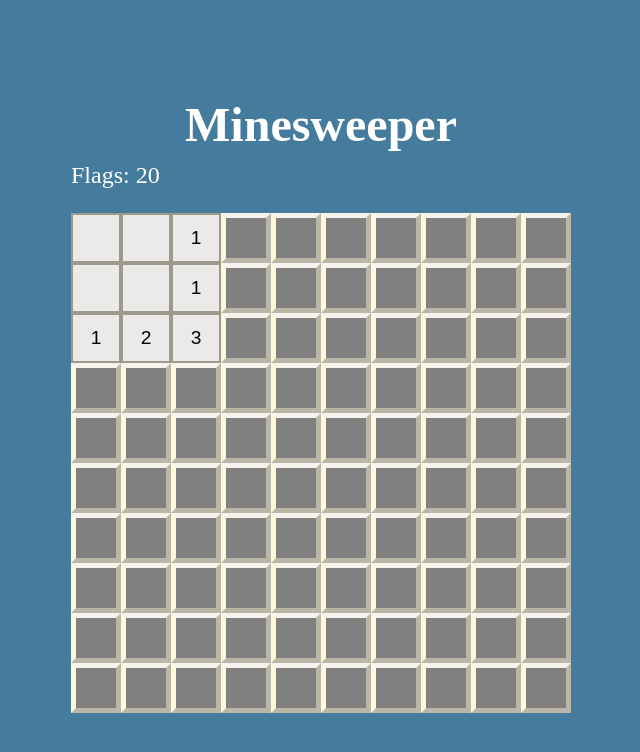
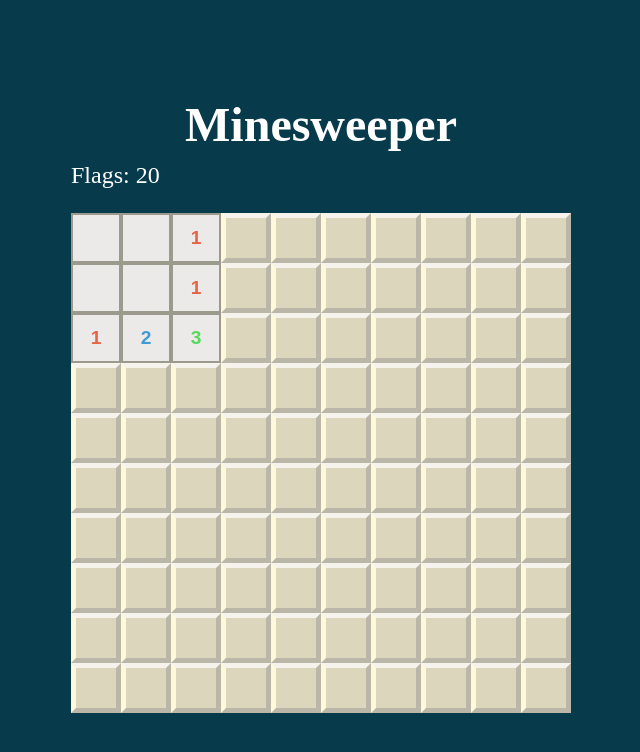
Before and after one commit to letamin/Games, a plain HTML site: page minesweeper.html in a window 1280 px wide. Both pictures are taken after a click on the element 415 px from the left and 238 px from the top of the page. Shown: the whole page, without its empty margins (319-959 px from the left). Drawn offline with Linux system fonts and the light colour scheme.

Commit message:
minesweeper style updated

```diff
--- a/css/blackjack.style.css
+++ b/css/blackjack.style.css
@@ -112,8 +112,8 @@ abbr[title] {
 
 #guide::before {
   position: absolute;
-  top: 3em;
-  left: -3.5em;
+  top: 3.2em;
+  left: -4.5em;
   transform: scale(0);
   text-align: center;
   content: attr(data-tooltip);
--- a/css/minesweeper.css
+++ b/css/minesweeper.css
@@ -5,7 +5,7 @@
 }
 
 body {
-  background: #457b9d;
+  background: #073b4c;
   overflow: hidden;
 }
 
@@ -19,7 +19,6 @@ body {
 }
 
 .cell {
-  background: grey;
   border: 1px solid black;
   cursor: pointer;
   text-align: center;
@@ -28,16 +27,16 @@ body {
   font-size: 1.2em;
   border: 5px solid;
   border-color: #f5f3eb #bab7a9 #bab7a9 #fff9db;
+  font-weight: bold;
 }
 
 .cell:hover {
-  opacity: 0.75;
+  background: #e4e3de;
 }
 
 .checked {
   background-color: #ebeae9;
-  border: 2px solid;
-  border-color: #9c998d;
+  border: 2px solid #9c998d;
 }
 
 .game-over-layer {
@@ -95,6 +94,22 @@ body {
   color: #fff;
 }
 
+.cell-one {
+  color: #e76346;
+}
+
+.cell-two {
+  color: #4199d3;
+}
+
+.cell-three {
+  color: #57da59;
+}
+
+.cell-four {
+  color: #bb41d3;
+}
+
 @media (max-width: 768px) {
   .board {
     height: 300px;
--- a/script/minesweeper-script.js
+++ b/script/minesweeper-script.js
@@ -95,12 +95,16 @@ function cellClick(cell) {
     if (cell.classList.contains('checked') || cell.classList.contains('flag')) return;
     else cell.classList.add('checked');
 
-    let cellValue = cell.getAttribute('data');
     if (!(cell.classList.contains('bomb'))) {
         if (validCellsCheck()) {
             gameOver(!isGameOver);
         } else {
+            let cellValue = cell.getAttribute('data');
             if (cellValue != 0) {
+                if (cellValue == 1) cell.classList.add('cell-one');
+                if (cellValue == 2) cell.classList.add('cell-two');
+                if (cellValue == 3) cell.classList.add('cell-three');
+                if (cellValue == 4) cell.classList.add('cell-four');
                 cell.innerHTML = cellValue;
             } else {
                 //If a cell has no bombs around, call the cellClick function for all of its neighbors which is not yet opened and no flag
```
